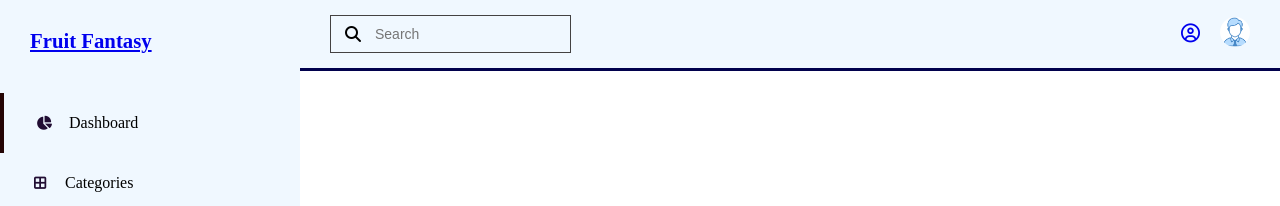
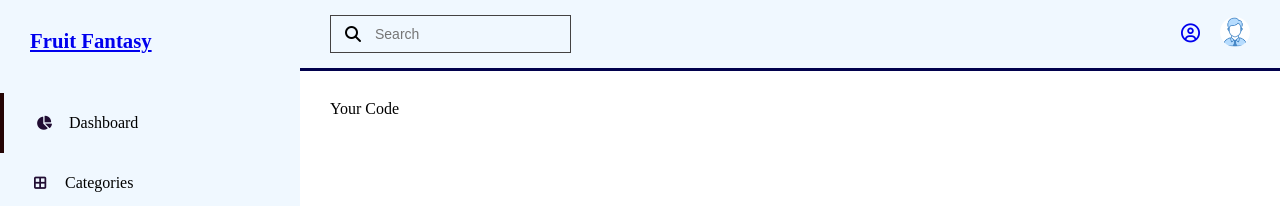
Before and after one commit to RasulaMakbul/FruiteFantasyV2, a plain HTML site: page Admin/addCategory.html in a window 1280 px wide. Shown: the top 206 px of the page. Drawn offline with Linux system fonts and the light colour scheme.

Commit message:
main body code sample updated

```diff
--- a/Admin/addCategory.html
+++ b/Admin/addCategory.html
@@ -55,6 +55,11 @@
     </section>
 
     <!-- your code here -->
+    <section>
+        <div class="mainBody">
+            Your Code
+        </div>
+    </section>
 
 
 
--- a/css/diponkorStyle.css
+++ b/css/diponkorStyle.css
@@ -155,3 +155,10 @@ body {
 }
 
 /* nav bar style ends */
+
+.mainBody {
+    position: absolute;
+    left: 330px;
+    top: 100px;
+
+}
--- a/css/emranStyle.css
+++ b/css/emranStyle.css
@@ -292,6 +292,13 @@ tbody tr td {
     font-weight: 600;
 }
 
+.mainBody {
+    position: absolute;
+    left: 330px;
+    top: 100px;
+
+}
+
 @media (max-width: 768px) {
     #menu {
         width: 270px;
--- a/css/rahiulStyle.css
+++ b/css/rahiulStyle.css
@@ -155,3 +155,10 @@ body {
 }
 
 /* nav bar style ends */
+
+.mainBody {
+    position: absolute;
+    left: 330px;
+    top: 100px;
+
+}
--- a/css/yusufStyle.css
+++ b/css/yusufStyle.css
@@ -155,3 +155,10 @@ body {
 }
 
 /* nav bar style ends */
+
+.mainBody {
+    position: absolute;
+    left: 330px;
+    top: 100px;
+
+}
```
Also changed, not shown: Admin/addProduct.html (+5 -0 lines), Admin/banana.html (+5 -0 lines), Admin/categories.html (+5 -0 lines), Admin/dryFruite.html (+5 -0 lines), Admin/editCategories.html (+5 -0 lines), Admin/editInvoice.html (+5 -0 lines), Admin/editProduct.html (+5 -0 lines), Admin/invoiceList.html (+5 -0 lines), Admin/mango.html (+5 -0 lines), Admin/orange.html (+5 -0 lines), Admin/orderList.html (+5 -0 lines), Admin/productList.html (+5 -0 lines), Admin/reviews.html (+5 -0 lines), Admin/userList.html (+5 -0 lines).
